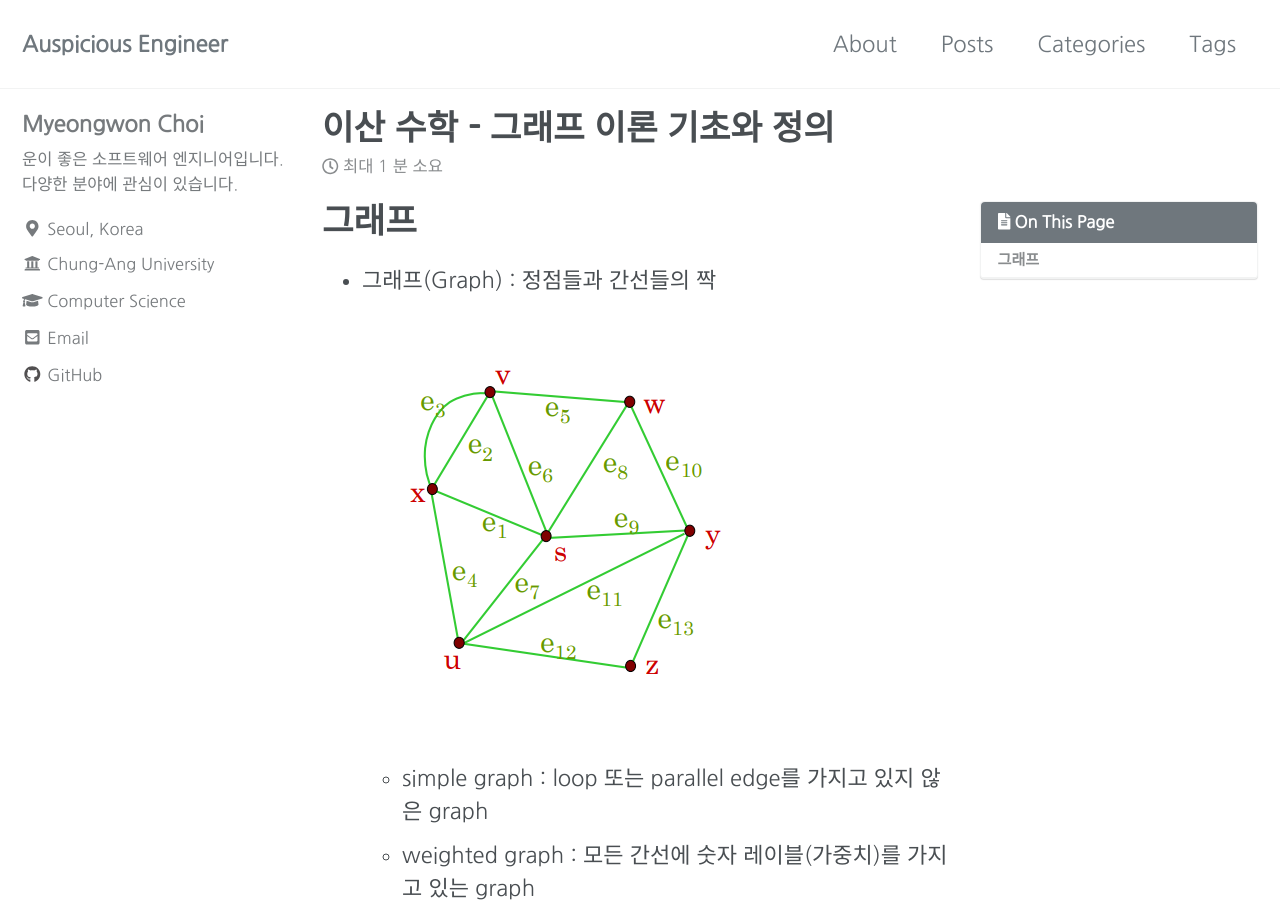
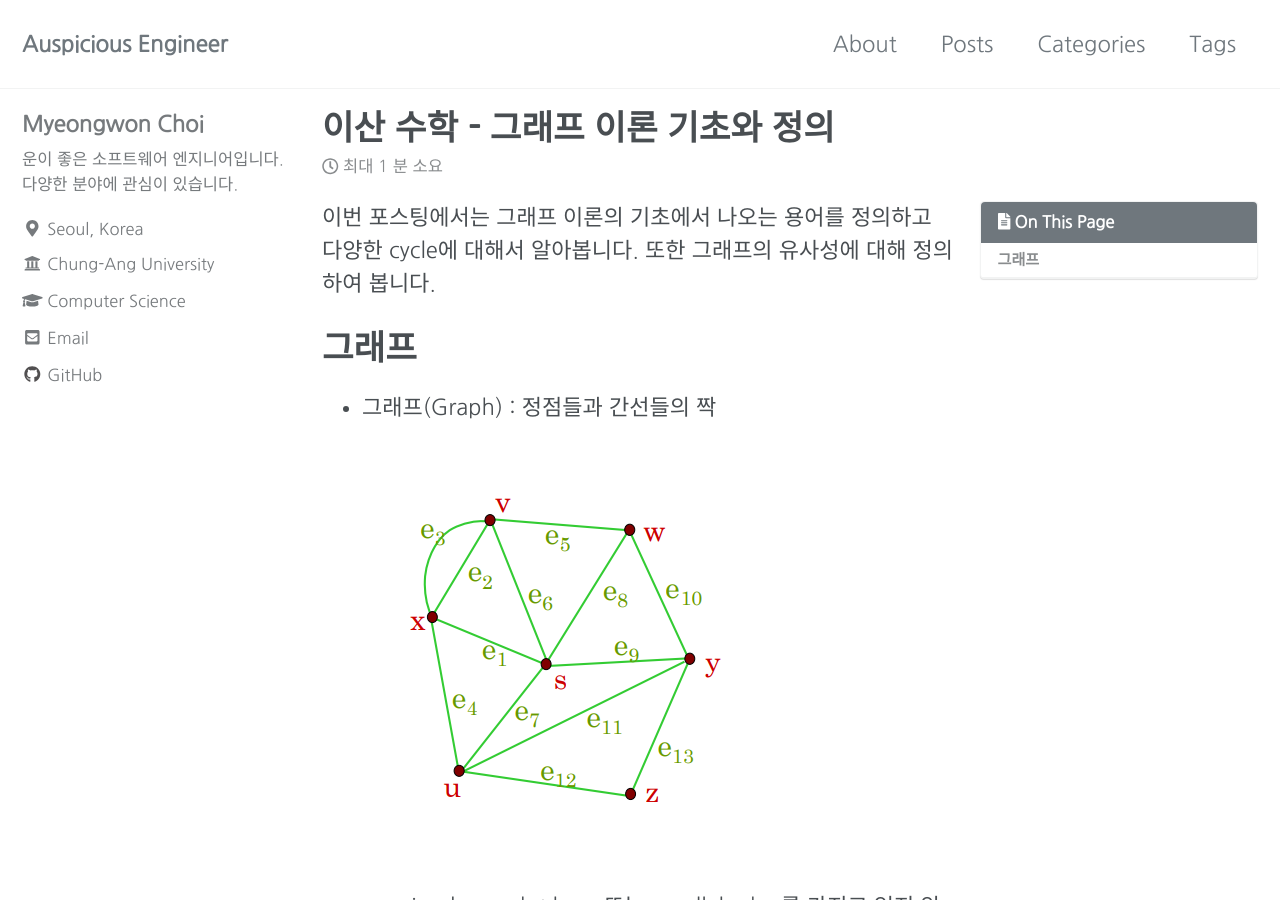
Before and after one commit to auspic7/auspic7.github.io.bak, a Jekyll site: the page built from _posts/2018-12-12-이산-수학---그래프-이론-기초와-정의.md, in a window 1280 px wide and 900 px high. Built offline with Jekyll 4.4.1, drawn with Linux system fonts in a browser that asks for light colours; cached includes are drawn as plain includes; nearby versions of some CDN libraries; formulas are drawn with MathJax 3; comment, search, counter and statistics services are not loaded.

Commit message:
post added

```diff
--- a/_posts/2018-12-12-이산-수학---그래프-이론-기초와-정의.md
+++ b/_posts/2018-12-12-이산-수학---그래프-이론-기초와-정의.md
@@ -6,6 +6,8 @@ categories: [Algorithm]
 tags: [algorithm, math, graph, cycle]
 typora-root-url: C:\Users\Myeongwon\source\repos\auspic7.github.io
 ---
+
+이번 포스팅에서는 그래프 이론의 기초에서 나오는 용어를 정의하고 다양한 cycle에 대해서 알아봅니다. 또한 그래프의 유사성에 대해 정의하여 봅니다.
 
 # 그래프
 
```
